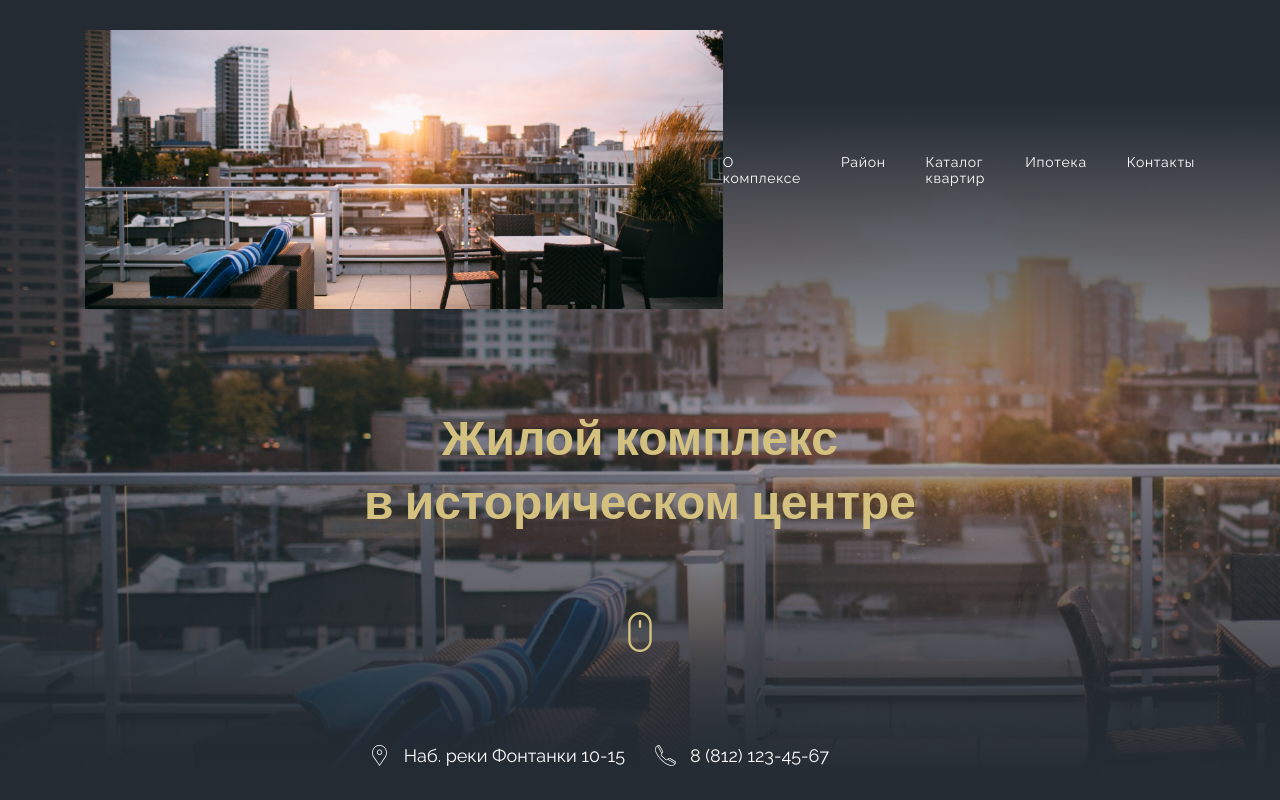
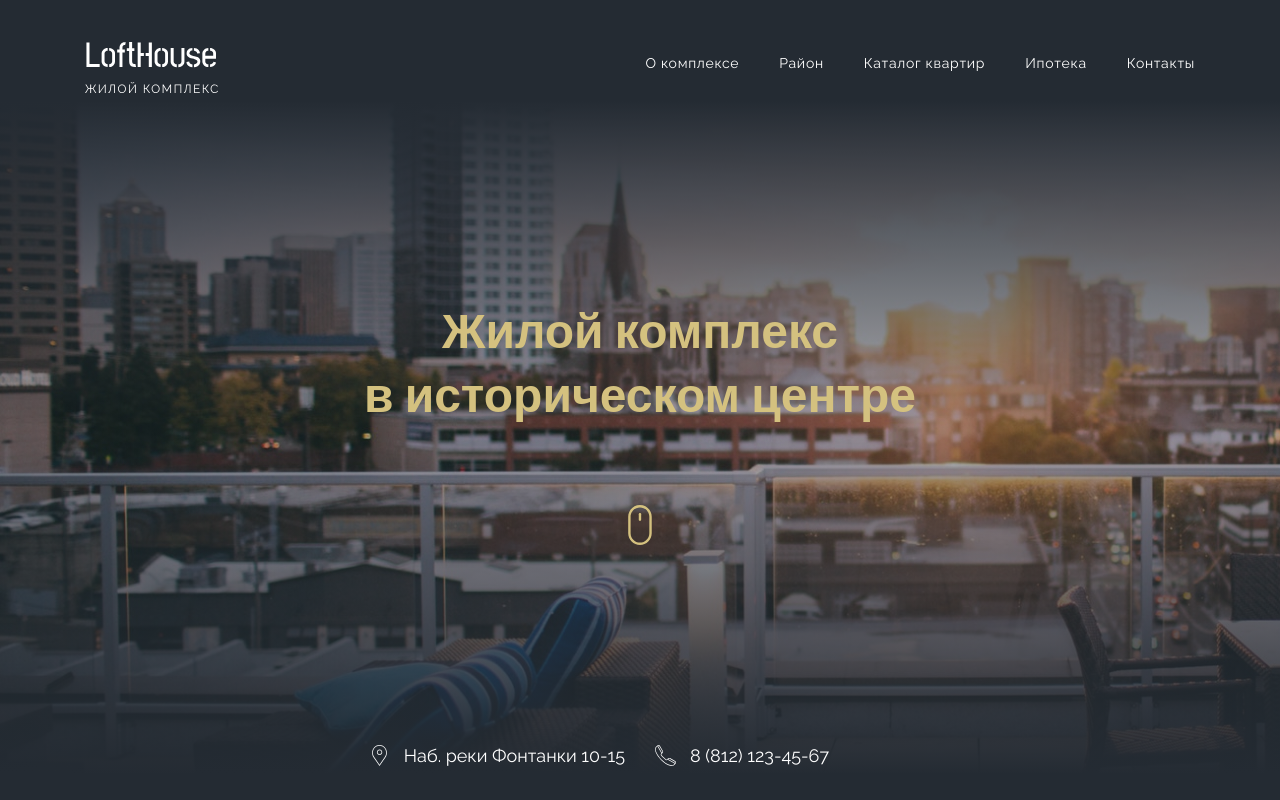
Before and after one commit to staro/lofthouse, a plain HTML site: page index.html in a window 1280 px wide. Shown: the top 800 px of the page. Drawn offline with nearby package versions, Linux system fonts and the light colour scheme; files whose address does not match are found by name.

Commit message:
обновлены пути к картинкам

```diff
--- a/index.html
+++ b/index.html
@@ -17,7 +17,7 @@
             <div class="header__top">
                 <div class="container">
                     <div class="header__top-row">
-                        <a href="#"><img src="/img/header/header-bg.jpg" alt="logo" /></a>
+                        <a href="#"><img src="img/logo/logo.svg" alt="logo" /></a>
                         <div class="header__nav">
                             <nav class="nav">
                                 <ul class="nav__list">
--- a/scss/blocks/_header.scss
+++ b/scss/blocks/_header.scss
@@ -9,7 +9,7 @@
     min-height: 840px;
 
     background: linear-gradient(180deg, $color-dark 11.98%, rgba(45, 52, 60, 0.38) 51.04%, $color-dark 92.19%),
-        url('../../img/header/header-bg.jpg');
+        url('img/header/header-bg.jpg');
 
     @include mediaTablet {
         min-height: unset;
```
